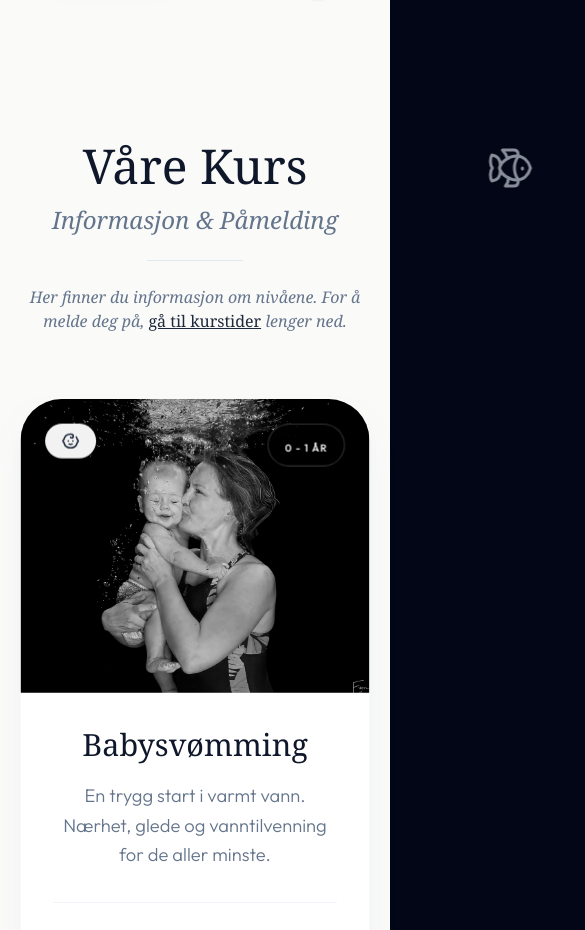
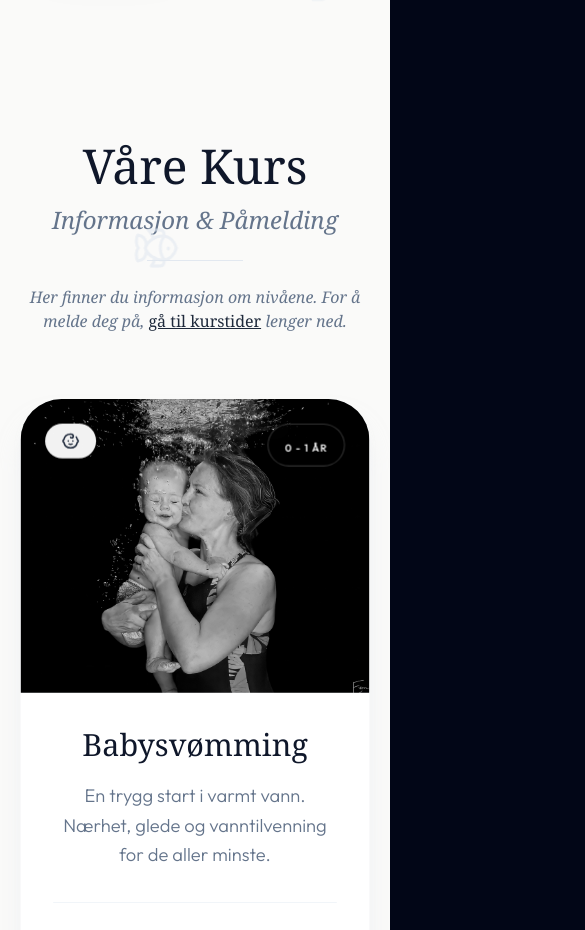
Before and after one commit to EvenHjartholm/Idrettsbarna-hjemmeside, a React (Vite) app: page / in a window 390 px wide. Shown: the part 1280-2210 px from the top of the page, 585 px wide, since content can reach past the window. Built offline with nearby package versions, Linux system fonts and the light colour scheme.

Commit message:
STYLE: Adjust Sea Creature timing and positioning to avoid overcrowding

```diff
--- a/components/Services.tsx
+++ b/components/Services.tsx
@@ -163,9 +163,9 @@ const Services: React.FC<ServicesProps> = ({ onEnroll, theme, onSelectService })
             {/* Sea Creature: Fish swimming in overview */}
             <SeaCreature
                 type="fish"
-                animation="swim-left"
+                animation="swim-right"
                 theme={theme}
-                className="absolute top-0 right-10 lg:right-20 z-0 opacity-40 pointer-events-none"
+                className="absolute top-20 -left-10 lg:left-10 z-0 opacity-40 pointer-events-none"
                 delay={3}
             />
             <div className="text-center mb-20 lg:mb-32 space-y-6 relative z-10">
--- a/tailwind.config.js
+++ b/tailwind.config.js
@@ -53,8 +53,8 @@ export default {
                 'surf': 'surf 20s linear infinite',
                 'spin-slow': 'spin 12s linear infinite',
                 'peek-up': 'peek-up 3s ease-in-out infinite',
-                'swim-left': 'swim-left 15s linear infinite',
-                'swim-right': 'swim-right 12s linear infinite',
+                'swim-left': 'swim-left 12s linear infinite',
+                'swim-right': 'swim-right 10s linear infinite',
                 'peek-right': 'peek-up 3s ease-in-out infinite', // Reusing peek-up logic but maybe rotating in CSS if needed, or define peek-right keyframe later. For now mapping to peek-up to avoid crash if used.
             },
             keyframes: {
@@ -83,12 +83,12 @@ export default {
                     '50%': { transform: 'translateY(0%)' },
                 },
                 'swim-left': {
-                    '0%': { transform: 'translateX(100vw)' },
-                    '100%': { transform: 'translateX(-100vw)' },
+                    '0%': { right: '-20%', transform: 'translateX(0)' },
+                    '100%': { right: '100%', transform: 'translateX(-100%)' },
                 },
                 'swim-right': {
-                    '0%': { transform: 'translateX(-100vw)' },
-                    '100%': { transform: 'translateX(100vw)' },
+                    '0%': { left: '-20%', transform: 'translateX(0)' },
+                    '100%': { left: '100%', transform: 'translateX(100%)' },
                 }
             }
         },
```
